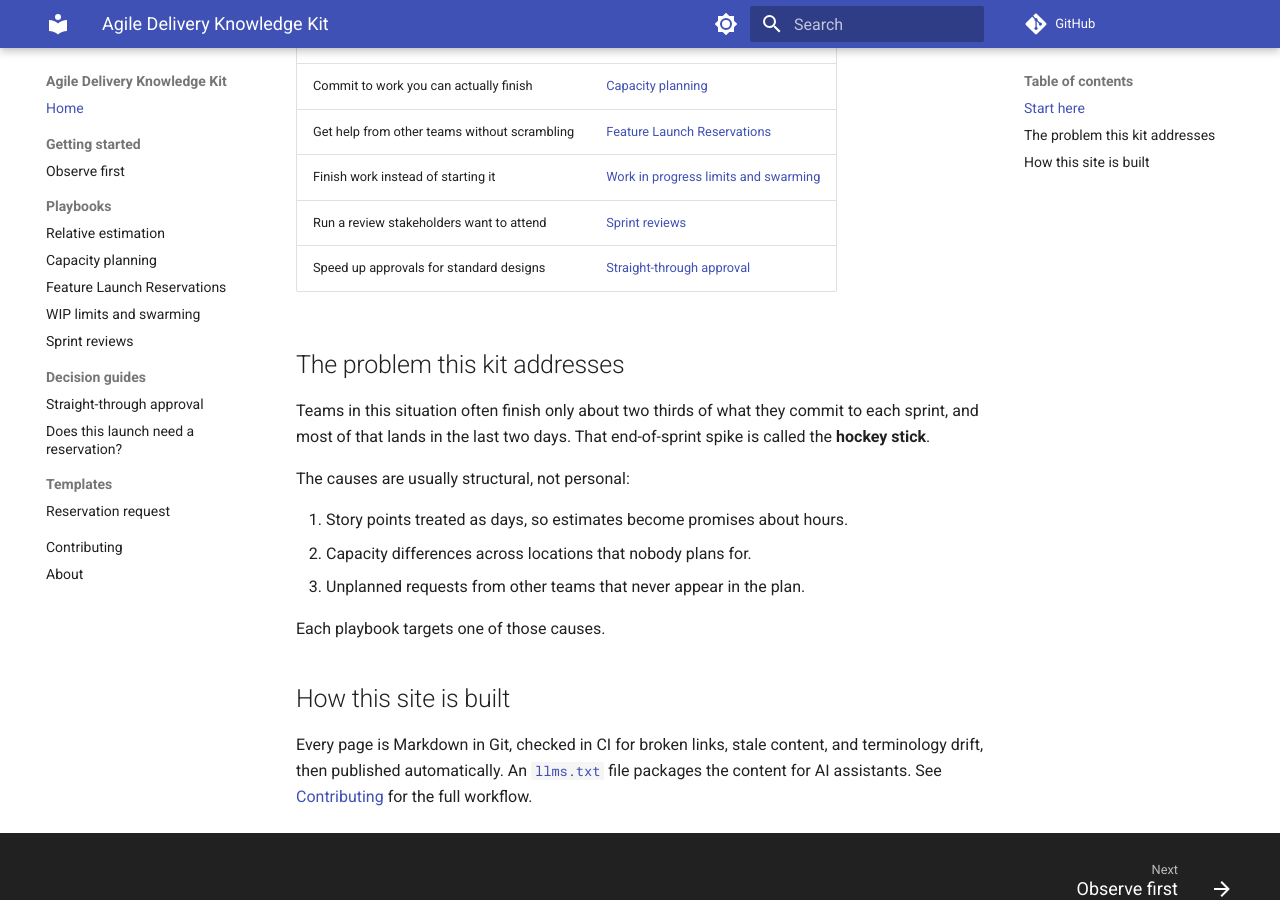
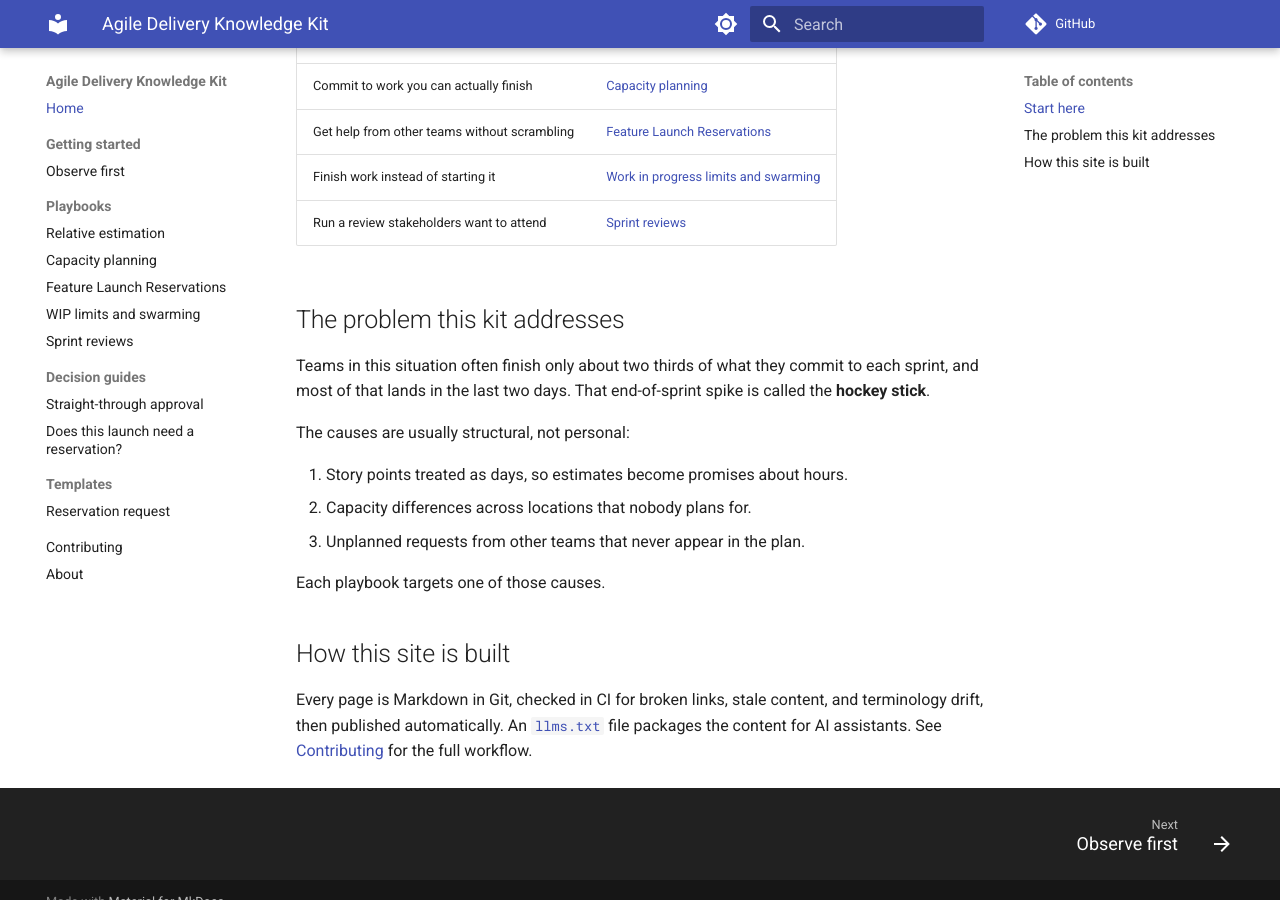
Before and after one commit to henryjones3rd/agile-knowledge-kit, an MkDocs documentation site: the page built from docs/index.md, in a window 1280 px wide and 900 px high, scrolled down 462 px. Built offline with MkDocs 1.6.1 and Material for MkDocs 9.7.7, drawn with Linux system fonts in a browser that asks for light colours; comment, search, counter and statistics services are not loaded.

Commit message:
Remove Straight-through approval row from home page

```diff
--- a/docs/index.md
+++ b/docs/index.md
@@ -25,7 +25,6 @@ calendars, and a steady stream of requests from other teams.
 | Get help from other teams without scrambling | [Feature Launch Reservations](playbooks/feature-launch-reservations.md) |
 | Finish work instead of starting it | [Work in progress limits and swarming](playbooks/wip-limits-and-swarming.md) |
 | Run a review stakeholders want to attend | [Sprint reviews](playbooks/sprint-reviews.md) |
-| Speed up approvals for standard designs | [Straight-through approval](decision-guides/straight-through-approval.md) |
 
 ## The problem this kit addresses
 
```
